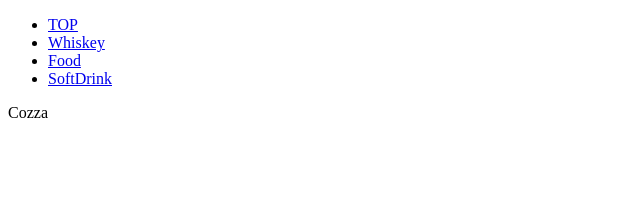
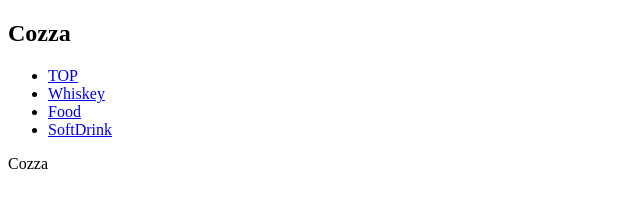
Before and after one commit to naninuu/Cozza, a plain HTML site: page Index.html in a window 1280 px wide. Shown: the whole page, without its empty margins (0-640 px from the left). Drawn offline with Linux system fonts and the light colour scheme.

Commit message:
Update Index.html

```diff
--- a/Index.html
+++ b/Index.html
@@ -5,6 +5,7 @@
 <meta name="description" content="Cozza">
 <meta name="viewport" content="width=device-width">
 <title>Cozza</title>
+<h2><span>Cozza</span></h2>
 </head>
 
 <body id="top">
```
